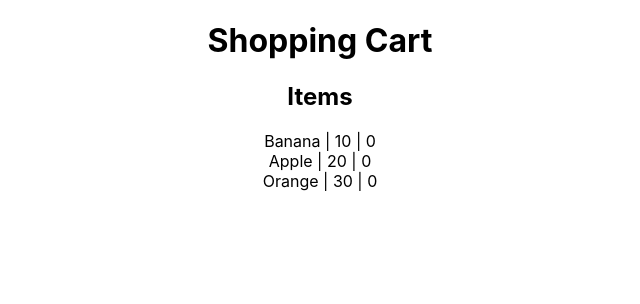
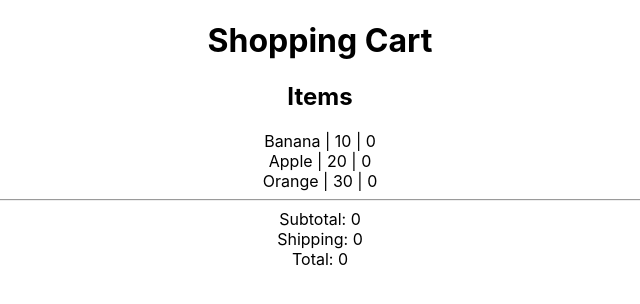
Before and after one commit to alexander215/shopping-cart, a React (Create React App) app: page / in a window 1280 px wide. Shown: the top 304 px of the page, without its empty margins (320-960 px from the left). Built offline with nearby package versions, Linux system fonts and the light colour scheme.

Commit message:
Display totals in TotalsContainer

```diff
--- a/src/components/App.js
+++ b/src/components/App.js
@@ -1,6 +1,7 @@
 import React, { Component } from 'react';
 import './App.css';
 import ItemContainer from './ItemContainer/ItemContainer';
+import TotalsContainer from './TotalsContainer/TotalsContainer';
 
 class App extends Component {
   state = {
@@ -13,15 +14,27 @@ class App extends Component {
       {id: 1, name: '30_PERCENT', active: false},
       {id: 2, name: '100_OFF', active: false},
       {id: 3, name: 'FREE_SHIPPING', active: false},
+    ],
+    totals: [
+      {id: 1, name: 'Subtotal', value: 0},
+      {id: 2, name: 'Shipping', value: 0},
+      {id: 3, name: 'Total', value: 0}
     ]
   }
+
+  // componentDidUpdate() {
+  //   let newTotals = this.state.totals;
+  //   newTotals[2] = newTotals[0] + newTotals[1];
+  //   this.setState({ totals: newTotals })
+  // }
 
   render() {
     return (
       <div className="App">
         <h1>Shopping Cart</h1>
-        {/* <ItemContainer fruit={item}/> */}
         <ItemContainer fruit={this.state.items} coupons={this.state.coupons} />
+        <hr/>
+        <TotalsContainer totals={this.state.totals}/>
       </div>
   );
 }
--- /dev/null
+++ b/src/components/TotalsContainer/TotalsContainer.js
@@ -0,0 +1,16 @@
+import React from 'react'
+
+const TotalsContainer = (props) => {
+  const totals= props.totals;
+  return (
+    <div>
+      {totals[0].name}: {totals[0].value}
+      <br/>
+      {totals[1].name}: {totals[1].value}
+      <br/>
+      {totals[2].name}: {totals[2].value}
+    </div>
+  )
+}
+
+export default TotalsContainer
```
